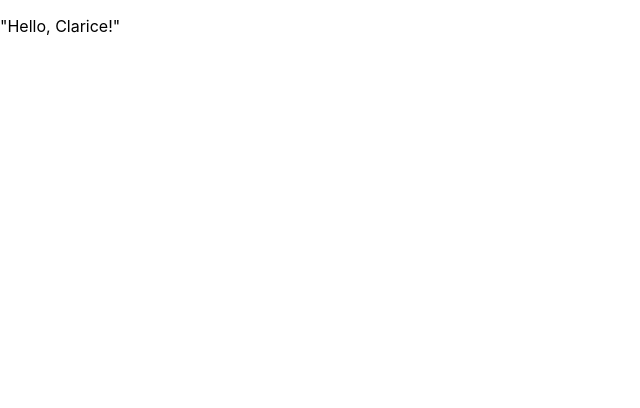
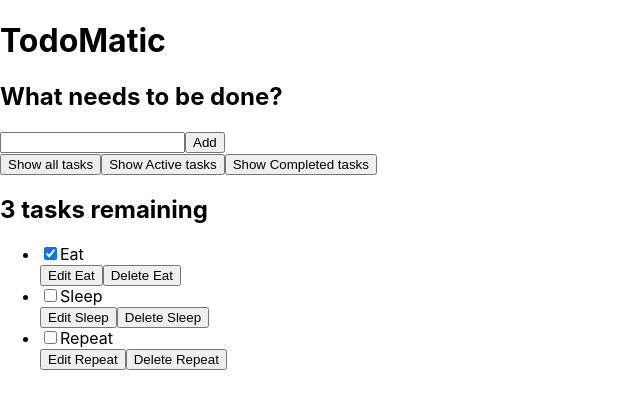
Before and after one commit to joyccino/React-Todo-List, a React (Create React App) app in the folder moz-todo-react/: page / in a window 1280 px wide. Shown: the top 408 px of the page, without its empty margins (0-640 px from the left). Built offline with nearby package versions, Linux system fonts and the light colour scheme.

Commit message:
아래의 스니펫을 복사하고 기존의 App() 함수 대신 App.js에 붙여넣으세요.

```diff
--- a/moz-todo-react/src/App.js
+++ b/moz-todo-react/src/App.js
@@ -1,16 +1,100 @@
 import React from "react";
 
 function App(props) {
-  const subject = props.subject;
-
-  console.log(props);
   return (
-    <div className="App">
-      <header className="App-header">
-        <p>"Hello, {subject}!"</p>
-      </header>
+    <div className="todoapp stack-large">
+      <h1>TodoMatic</h1>
+      <form>
+        <h2 className="label-wrapper">
+          <label htmlFor="new-todo-input" className="label__lg">
+            What needs to be done?
+          </label>
+        </h2>
+        <input
+          type="text"
+          id="new-todo-input"
+          className="input input__lg"
+          name="text"
+          autoComplete="off"
+        />
+        <button type="submit" className="btn btn__primary btn__lg">
+          Add
+        </button>
+      </form>
+      <div className="filters btn-group stack-exception">
+        <button type="button" className="btn toggle-btn" aria-pressed="true">
+          <span className="visually-hidden">Show </span>
+          <span>all</span>
+          <span className="visually-hidden"> tasks</span>
+        </button>
+        <button type="button" className="btn toggle-btn" aria-pressed="false">
+          <span className="visually-hidden">Show </span>
+          <span>Active</span>
+          <span className="visually-hidden"> tasks</span>
+        </button>
+        <button type="button" className="btn toggle-btn" aria-pressed="false">
+          <span className="visually-hidden">Show </span>
+          <span>Completed</span>
+          <span className="visually-hidden"> tasks</span>
+        </button>
+      </div>
+      <h2 id="list-heading">3 tasks remaining</h2>
+      <ul
+        role="list"
+        className="todo-list stack-large stack-exception"
+        aria-labelledby="list-heading">
+        <li className="todo stack-small">
+          <div className="c-cb">
+            <input id="todo-0" type="checkbox" defaultChecked={true} />
+            <label className="todo-label" htmlFor="todo-0">
+              Eat
+            </label>
+          </div>
+          <div className="btn-group">
+            <button type="button" className="btn">
+              Edit <span className="visually-hidden">Eat</span>
+            </button>
+            <button type="button" className="btn btn__danger">
+              Delete <span className="visually-hidden">Eat</span>
+            </button>
+          </div>
+        </li>
+        <li className="todo stack-small">
+          <div className="c-cb">
+            <input id="todo-1" type="checkbox" />
+            <label className="todo-label" htmlFor="todo-1">
+              Sleep
+            </label>
+          </div>
+          <div className="btn-group">
+            <button type="button" className="btn">
+              Edit <span className="visually-hidden">Sleep</span>
+            </button>
+            <button type="button" className="btn btn__danger">
+              Delete <span className="visually-hidden">Sleep</span>
+            </button>
+          </div>
+        </li>
+        <li className="todo stack-small">
+          <div className="c-cb">
+            <input id="todo-2" type="checkbox" />
+            <label className="todo-label" htmlFor="todo-2">
+              Repeat
+            </label>
+          </div>
+          <div className="btn-group">
+            <button type="button" className="btn">
+              Edit <span className="visually-hidden">Repeat</span>
+            </button>
+            <button type="button" className="btn btn__danger">
+              Delete <span className="visually-hidden">Repeat</span>
+            </button>
+          </div>
+        </li>
+      </ul>
     </div>
   );
 }
 
+
 export default App;
```
